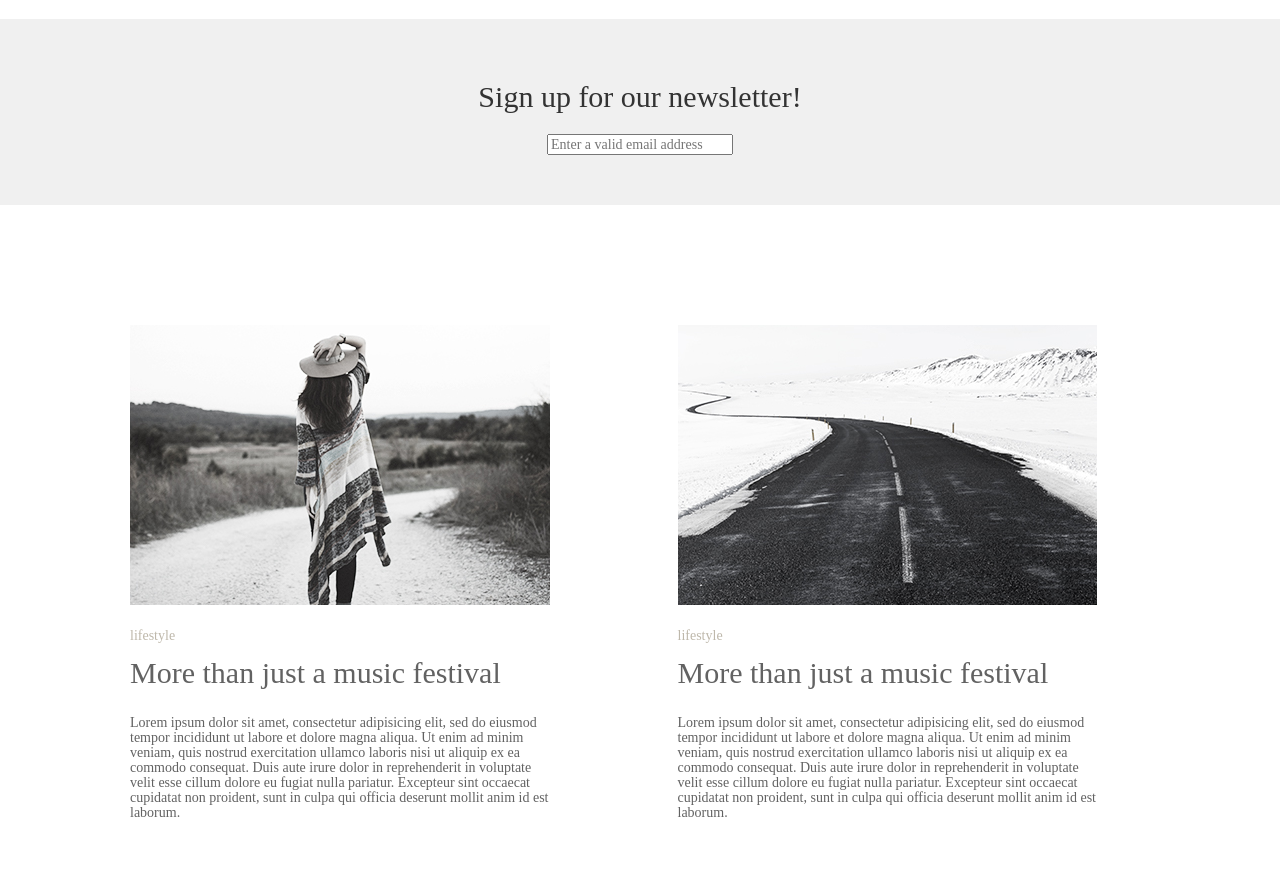
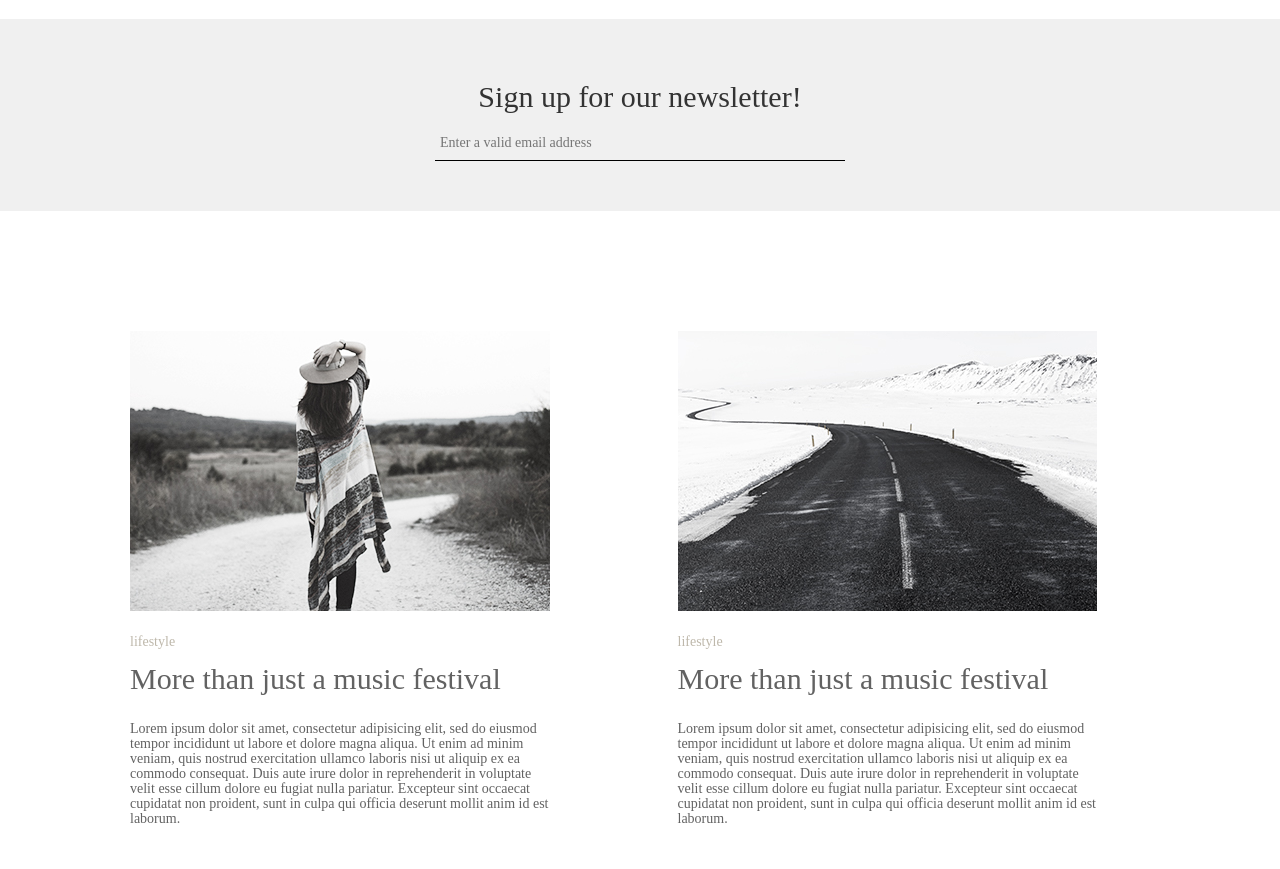
Before and after one commit to DarinaKuleva/minimo, a plain HTML site: page index.html in a window 1280 px wide. Shown: the part 2300-3169 px from the top of the page. Drawn offline with Linux system fonts and the light colour scheme.

Commit message:
исправление обратной связи

```diff
--- a/css/style.css
+++ b/css/style.css
@@ -90,6 +90,8 @@ font-weight: 400;
 }
 input[type=email] {
 margin-top: 20px;
+padding-left: 5px;
+width: 410px;
 }
 .btn-default {
 margin: 0 auto;
@@ -145,5 +147,15 @@ color: #3d3d3d;
 font-family: 'Playfair Display', serif;
 font-size: 14px;
 line-height: 15px;
-font-weight: 400;}
+font-weight: 400;
+background-color:#f0f0f0;
+border-collapse: collapse;
+border-bottom: 1px solid black;
+border-top: 0px ;
+border-left:  0px;
+border-right: 0px;
+padding-right: 230px;
+padding-bottom: 10px;
+padding-left: 10px
+padding-top: 40px
 }
```
Also changed, not shown: index.html (indentation only).
